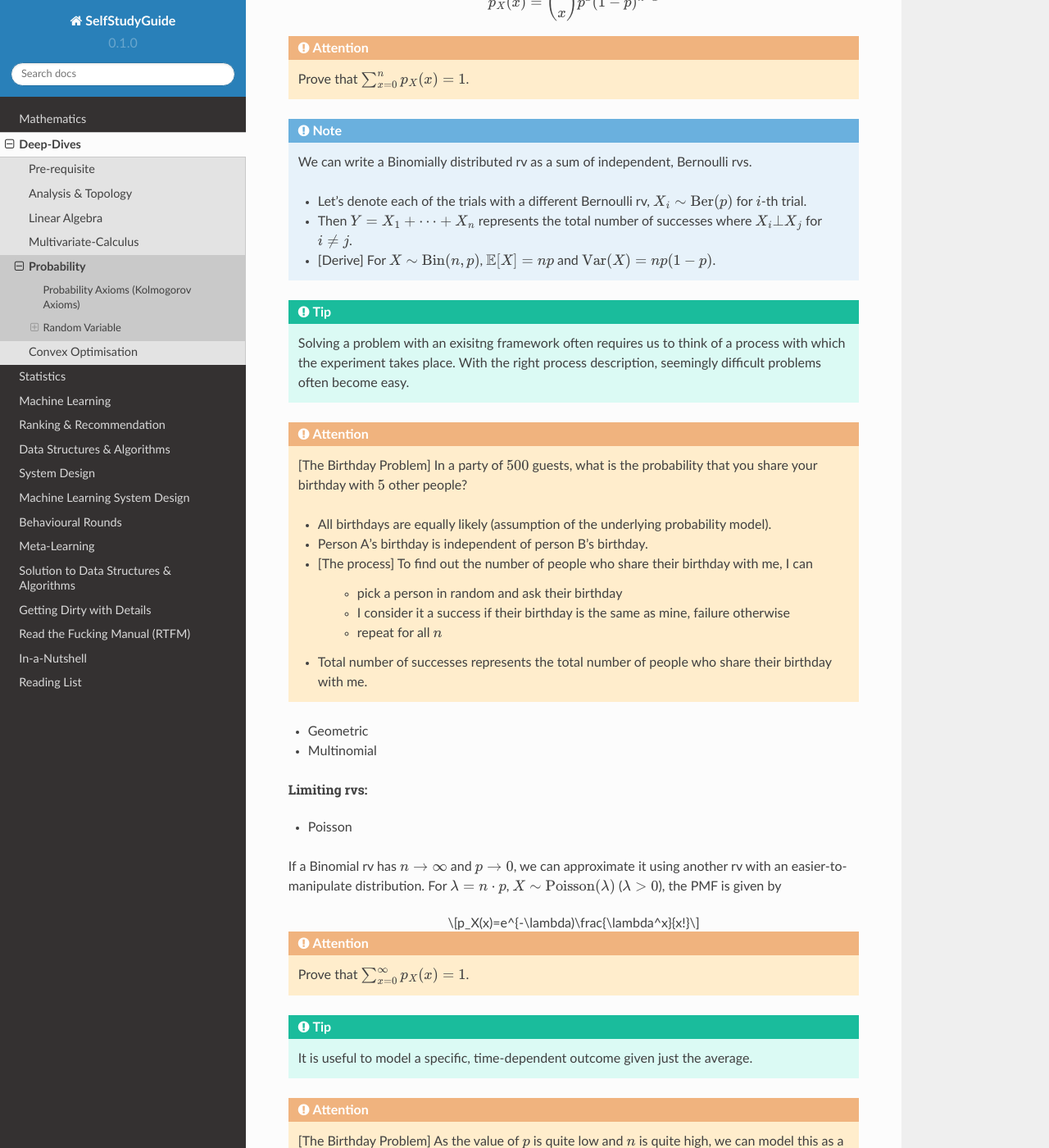
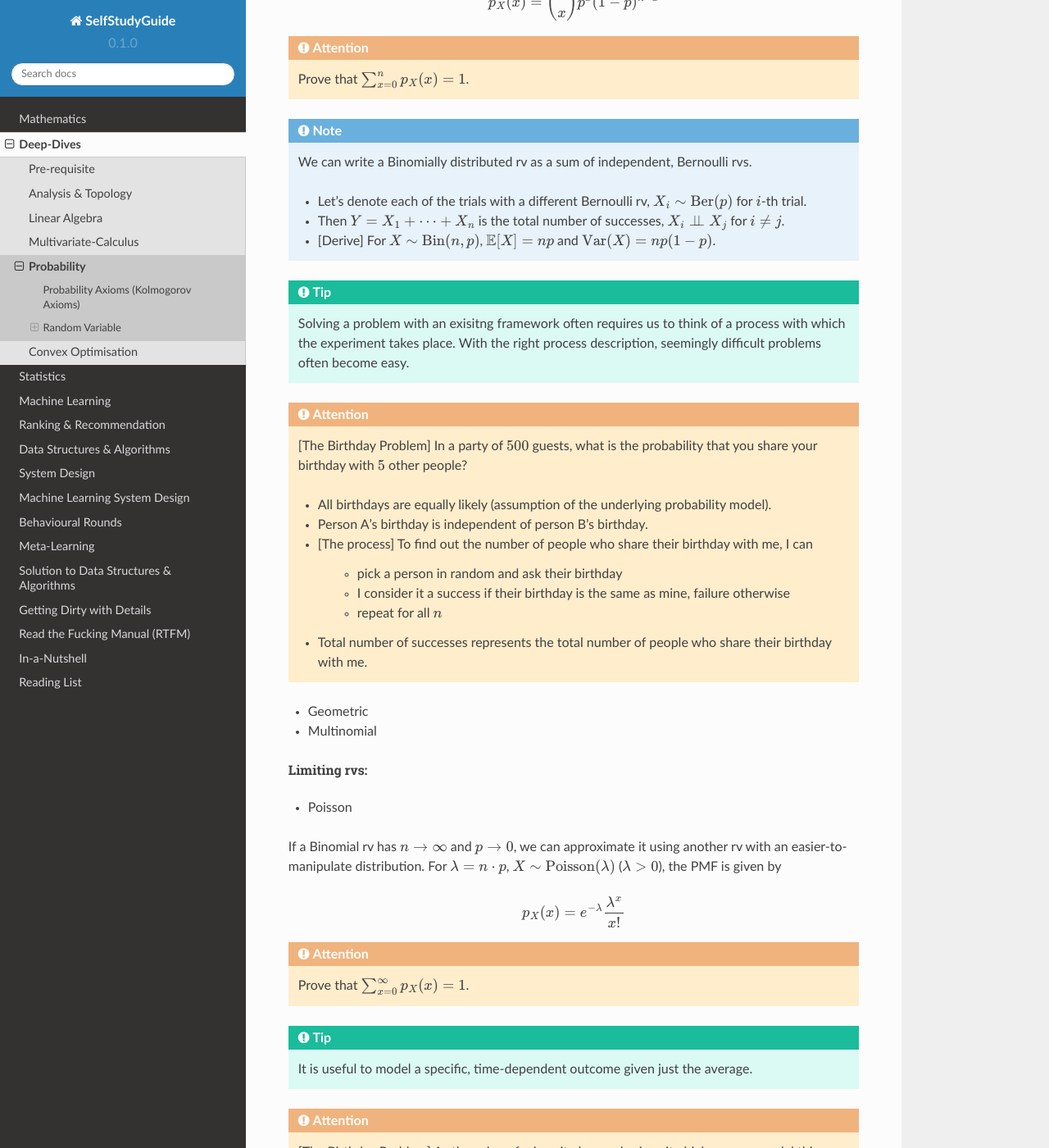
Before and after one commit to uselesstechjunks/leetcode, a Sphinx documentation site: the page built from docs/source/math/prob.rst, in a window 1280 px wide and 1400 px high, scrolled down 5507 px. Shown: the whole window at 82% size. Built offline with Sphinx 7.4.7 and the Read the Docs theme 2.0.0, drawn with Linux system fonts in a browser that asks for light colours.

Commit message:
Update prob.rst

```diff
--- a/docs/source/math/prob.rst
+++ b/docs/source/math/prob.rst
@@ -203,7 +203,7 @@ In a repeated (:math:`n`-times) Bernoulli trial with parameter :math:`p`, let :m
 	We can write a Binomially distributed rv as a sum of independent, Bernoulli rvs.
 
 	* Let's denote each of the trials with a different Bernoulli rv, :math:`X_i\sim\mathrm{Ber}(p)` for :math:`i`-th trial.
-	* Then :math:`Y=X_1+\cdots+X_n` represents the total number of successes where :math:`X_i\bot X_j` for :math:`i\neq j`.
+	* Then :math:`Y=X_1+\cdots+X_n` is the total number of successes, :math:`X_i\perp\!\!\!\perp X_j` for :math:`i\neq j`.
 	* [Derive] For :math:`X\sim\mathrm{Bin}(n,p)`, :math:`\mathbb{E}[X]=np` and :math:`\mathrm{Var}(X)=np(1-p)`.
 
 ..  tip::
@@ -232,7 +232,7 @@ Limiting rvs:
 If a Binomial rv has :math:`n\to\infty` and :math:`p\to 0`, we can approximate it using another rv with an easier-to-manipulate distribution. For :math:`\lambda=n\cdot p`, :math:`X\sim\mathrm{Poisson}(\lambda)` (:math:`\lambda>0`), the PMF is given by
 
 .. math::
-	p_X(x)=e^{-\lambda)\frac{\lambda^x}{x!}
+	p_X(x)=e^{-\lambda}\frac{\lambda^x}{x!}
 
 .. attention::
 	Prove that :math:`\sum_{x=0}^\infty p_X(x)=1`.
```
